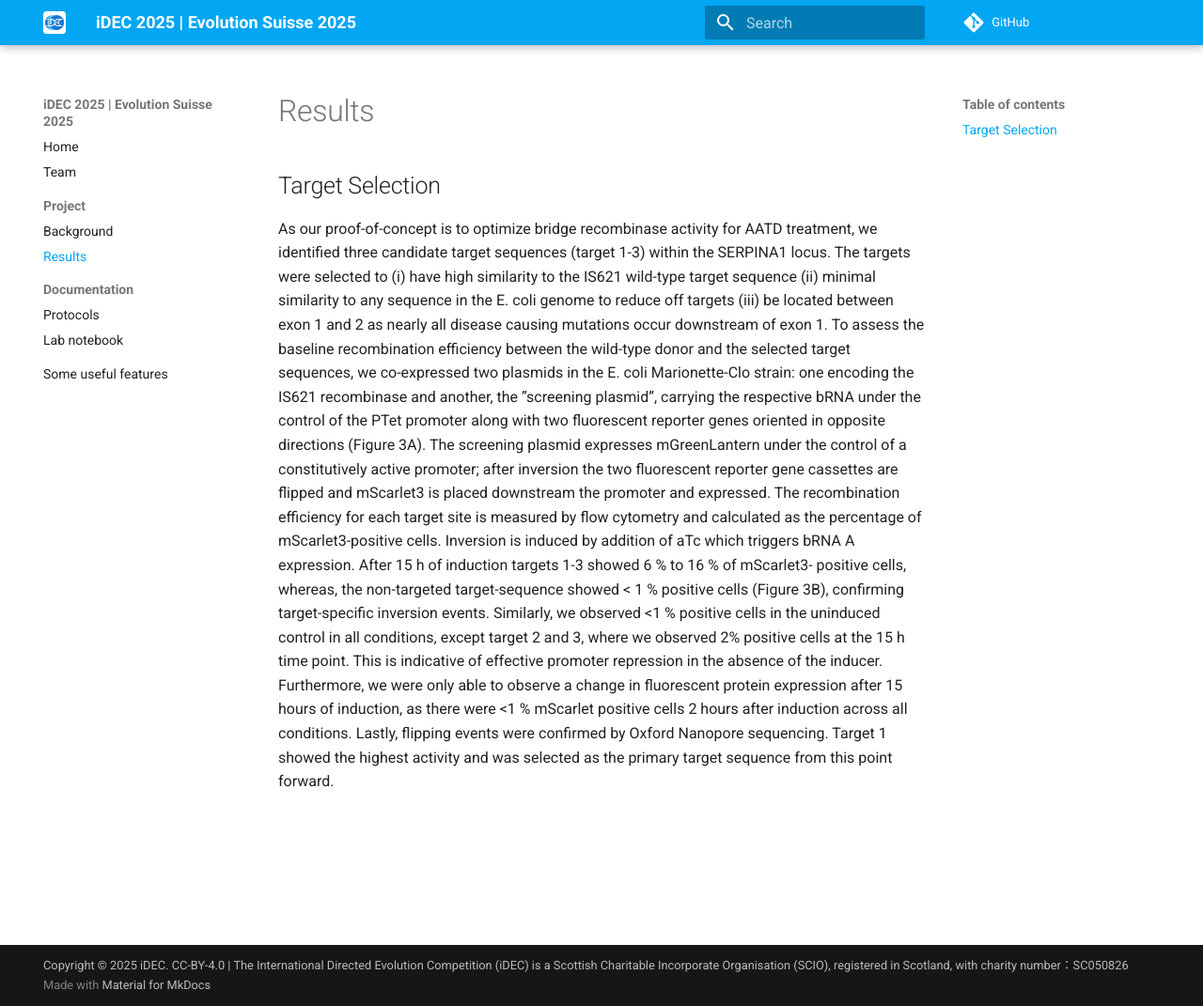
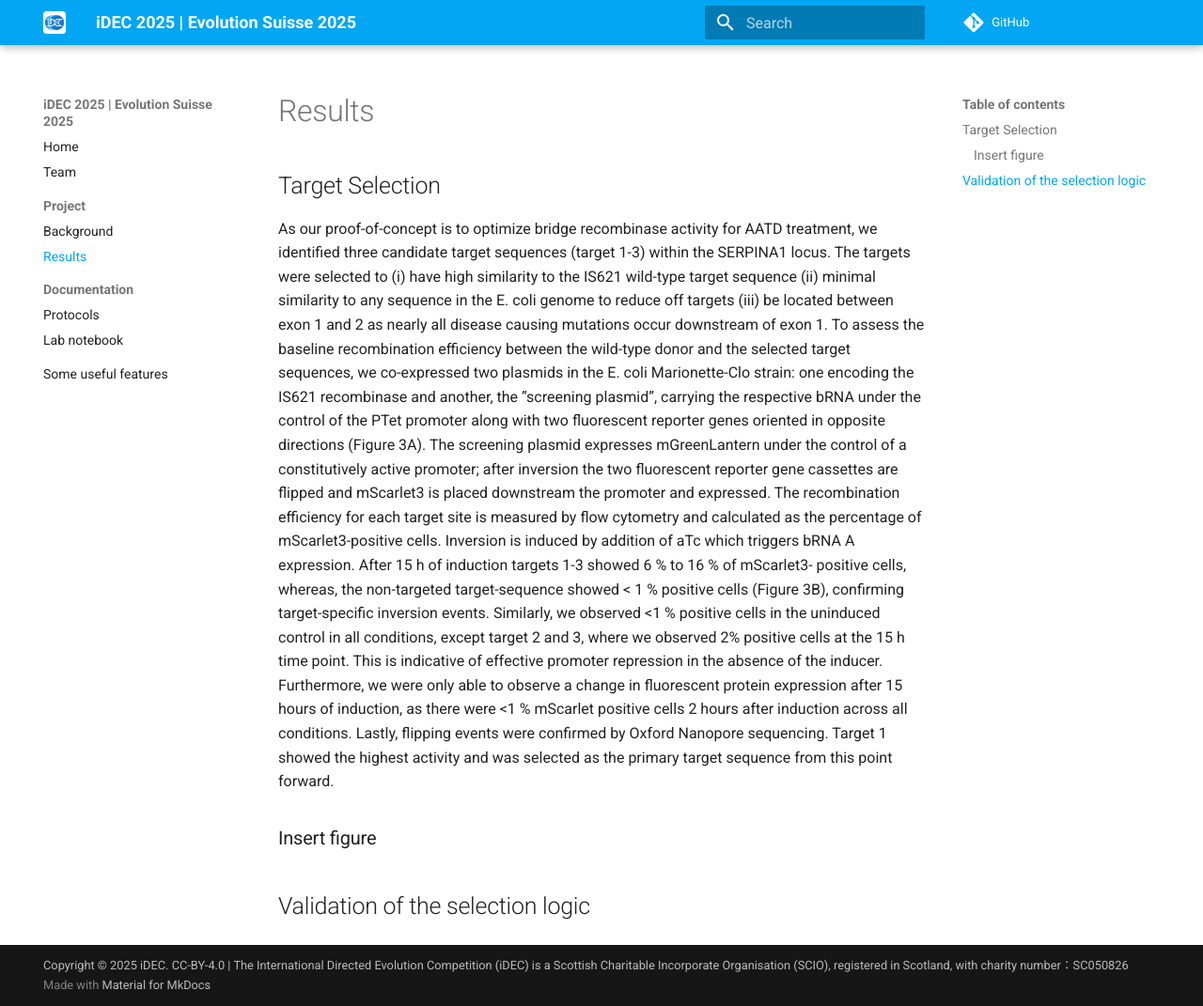
Before and after one commit to sofifilippini7-tech/2025_Evolution_Suisse_2025, an MkDocs documentation site: the page built from docs/project/results.md, in a window 1280 px wide and 1071 px high. Shown: the whole window at 94% size. Built offline with MkDocs 1.6.1 and Material for MkDocs 9.7.7, drawn with Linux system fonts in a browser that asks for light colours; comment, search, counter and statistics services are not loaded.

Commit message:
Update results.md

```diff
--- a/docs/project/results.md
+++ b/docs/project/results.md
@@ -17,3 +17,8 @@ a change in fluorescent protein expression after 15 hours of induction, as there
 cells 2 hours after induction across all conditions. Lastly, flipping events were confirmed by Oxford Nanopore
 sequencing. Target 1 showed the highest activity and was selected as the primary target sequence from this
 point forward.
+
+### Insert figure
+
+
+## Validation of the selection logic
```
